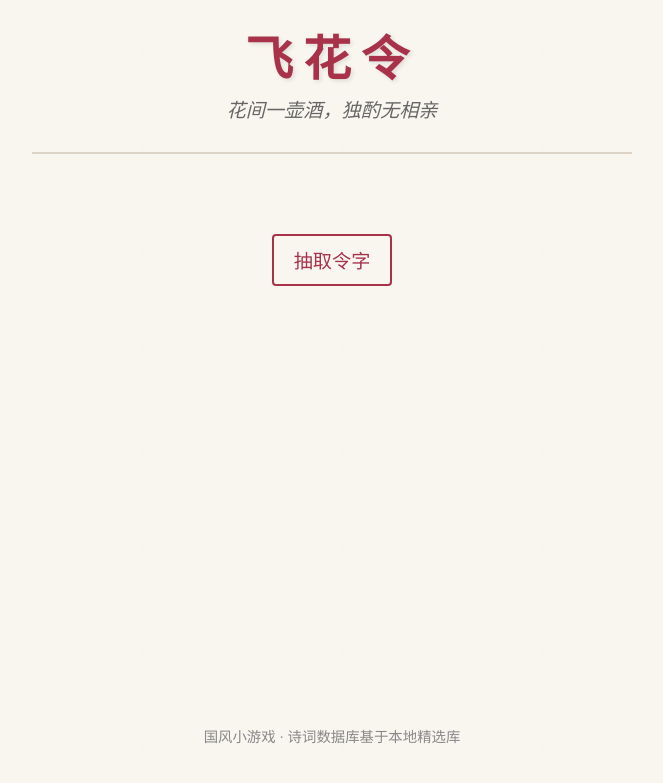
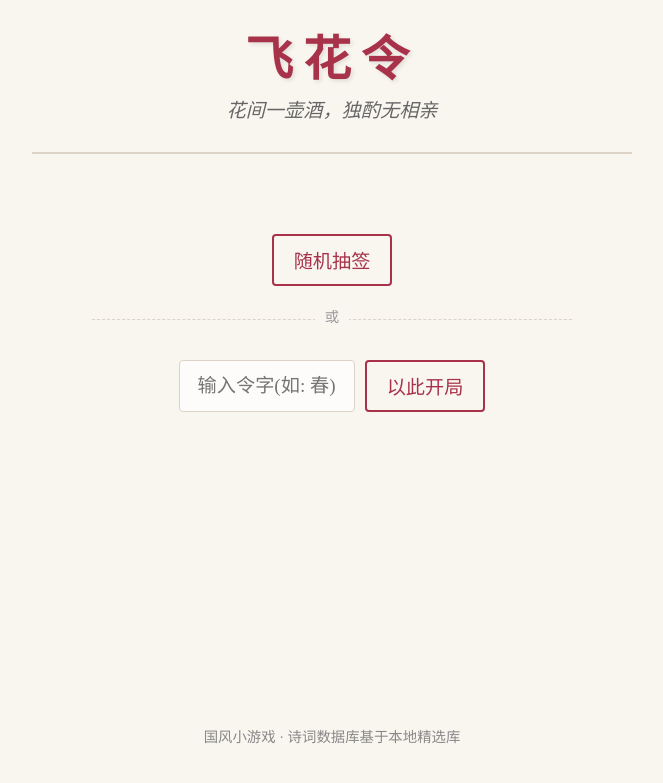
Before and after one commit to ibalamayaka-debug/feihualing, a website: page public/index.html in a window 1280 px wide. Shown: the whole page, without its empty margins (308-971 px from the left). Drawn offline with Linux system fonts and the light colour scheme.

Commit message:
Feat: Add support for custom keyword input

```diff
--- a/public/app.js
+++ b/public/app.js
@@ -5,6 +5,8 @@ let usedPoems = [];
 const setupArea = document.getElementById("setup-area");
 const gameArea = document.getElementById("game-area");
 const startBtn = document.getElementById("start-btn");
+const customStartBtn = document.getElementById("custom-start-btn");
+const customKeywordInput = document.getElementById("custom-keyword-input");
 const keywordDisplay = document.getElementById("current-keyword");
 const scoreDisplay = document.getElementById("score");
 const inputField = document.getElementById("player-input");
@@ -12,11 +14,10 @@ const submitBtn = document.getElementById("submit-btn");
 const messageBox = document.getElementById("message-box");
 const chatHistory = document.getElementById("chat-history");
 
-const keywords = ["春", "花", "秋", "月", "风", "雪", "夜", "云", "云", "雨", "山", "水", "人"];
+const keywords = ["春", "花", "秋", "月", "风", "雪", "夜", "云", "雨", "山", "水", "人"];
 
-// 初始化游戏
-startBtn.addEventListener("click", () => {
-    currentKeyword = keywords[Math.floor(Math.random() * keywords.length)];
+function startGame(keyword) {
+    currentKeyword = keyword;
     keywordDisplay.innerText = currentKeyword;
 
     score = 0;
@@ -31,6 +32,28 @@ startBtn.addEventListener("click", () => {
     inputField.focus();
 
     addSystemMsg(`游戏开始！请说出一句带有【${currentKeyword}】字的诗词。`);
+}
+
+// 随机初始化游戏
+startBtn.addEventListener("click", () => {
+    const randomKeyword = keywords[Math.floor(Math.random() * keywords.length)];
+    startGame(randomKeyword);
+});
+
+// 自定义初始化游戏
+customStartBtn.addEventListener("click", () => {
+    const val = customKeywordInput.value.trim();
+    if (!val) {
+        alert("请输入一个汉字作为令字！");
+        return;
+    }
+    startGame(val);
+});
+
+customKeywordInput.addEventListener("keypress", (e) => {
+    if (e.key === "Enter") {
+        customStartBtn.click();
+    }
 });
 
 // 提交诗词
--- a/public/index.html
+++ b/public/index.html
@@ -15,7 +15,14 @@
 
         <main>
             <div id="setup-area">
-                <button id="start-btn">抽取令字</button>
+                <div class="setup-controls">
+                    <button id="start-btn">随机抽签</button>
+                    <div class="divider"><span>或</span></div>
+                    <div class="custom-setup">
+                        <input type="text" id="custom-keyword-input" placeholder="输入令字(如: 春)" maxlength="1" autocomplete="off">
+                        <button id="custom-start-btn">以此开局</button>
+                    </div>
+                </div>
             </div>
 
             <div id="game-area" class="hidden">
--- a/public/style.css
+++ b/public/style.css
@@ -72,6 +72,39 @@ button:hover {
 #setup-area {
     text-align: center;
     margin: 50px 0;
+}
+
+.setup-controls {
+    display: flex;
+    flex-direction: column;
+    align-items: center;
+    gap: 20px;
+}
+
+.divider {
+    width: 80%;
+    text-align: center;
+    border-bottom: 1px dashed var(--border-color);
+    line-height: 0.1em;
+    margin: 10px 0 20px;
+}
+
+.divider span {
+    background: var(--bg-color);
+    padding: 0 10px;
+    color: #999;
+    font-size: 0.9em;
+}
+
+.custom-setup {
+    display: flex;
+    gap: 10px;
+    justify-content: center;
+}
+
+.custom-setup input {
+    width: 150px;
+    text-align: center;
 }
 
 .status {
```
